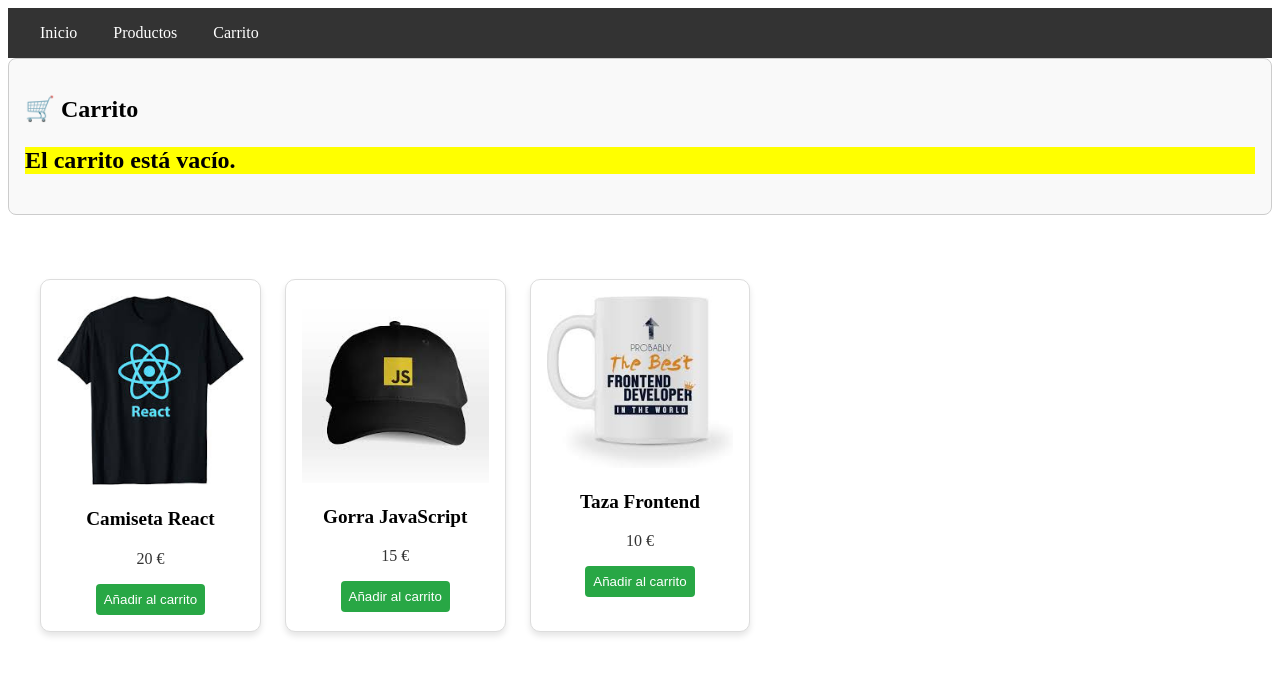
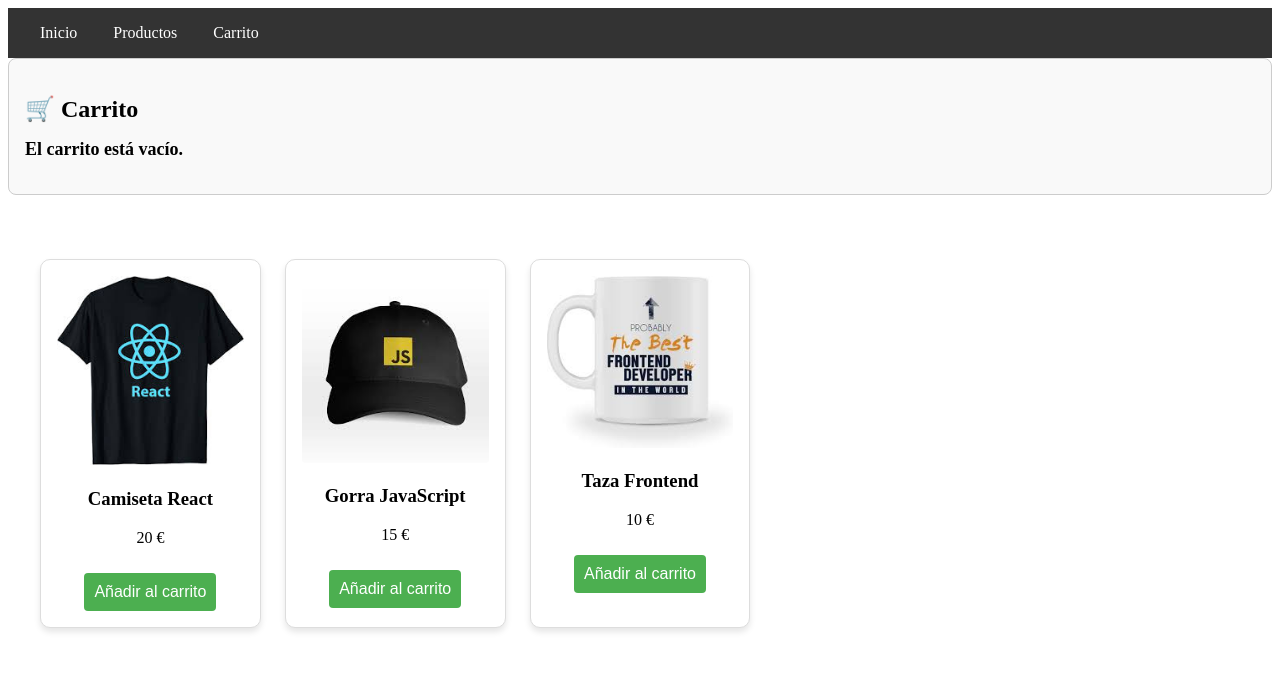
Before and after one commit to cobomaster/ECommerce, a React (Vite) app: page /productos in a window 1280 px wide. Shown: the top 674 px of the page. Built offline with nearby package versions, Linux system fonts and the light colour scheme.

Commit message:
Historia 9: Gestionar la cantidad de productos en el carrito

```diff
--- a/package.json
+++ b/package.json
@@ -5,6 +5,7 @@
   "type": "module",
   "scripts": {
     "dev": "vite",
+    "start": "vite",
     "build": "vite build",
     "lint": "eslint .",
     "preview": "vite preview"
--- a/src/components/Cart.css
+++ b/src/components/Cart.css
@@ -4,7 +4,6 @@
   margin-bottom: 2rem;
   background-color: #f9f9f9;
   border-radius: 8px;
-  min-height: 100px; /* Asegura que el carrito tenga un tamaño visible */
 }
 
 .cart h2 {
@@ -21,8 +20,7 @@
 }
 
 .cart p {
+  font-size: 18px;
   font-weight: bold;
-  font-size: 24px;
-  background-color: yellow;
-  color: black;
+  margin-top: 1rem;
 }
--- a/src/components/Cart.jsx
+++ b/src/components/Cart.jsx
@@ -1,10 +1,34 @@
 import "./Cart.css";
 
-function Cart({ carrito }) {
-  console.log("Renderizando carrito:", carrito);
+function Cart({ carrito, setCarrito }) {
+  const total = carrito.reduce(
+    (sum, item) => sum + Number(item.price) * Number(item.cantidad || 1),
+    0
+  );
 
-  // Calcular el total del carrito
-  const total = carrito.reduce((sum, item) => sum + item.price * item.cantidad, 0);
+  const handleIncrement = (id) => {
+    setCarrito((prevCarrito) =>
+      prevCarrito.map((item) =>
+        item.id === id
+          ? { ...item, cantidad: Number(item.cantidad || 1) + 1 }
+          : item
+      )
+    );
+  };
+
+  const handleDecrement = (id) => {
+    setCarrito((prevCarrito) =>
+      prevCarrito.map((item) =>
+        item.id === id && Number(item.cantidad || 1) > 1
+          ? { ...item, cantidad: Number(item.cantidad || 1) - 1 }
+          : item
+      )
+    );
+  };
+
+  const handleRemove = (id) => {
+    setCarrito((prevCarrito) => prevCarrito.filter((item) => item.id !== id));
+  };
 
   return (
     <div className="cart">
@@ -16,7 +40,15 @@ function Cart({ carrito }) {
           <ul>
             {carrito.map((producto) => (
               <li key={producto.id}>
-                {producto.title} - Cantidad: {producto.cantidad} - {producto.price} € cada uno
+                {producto.title} - Cantidad: {producto.cantidad || 1} - {producto.price} € cada uno
+                <button onClick={() => handleIncrement(producto.id)}>+</button>
+                <button
+                  onClick={() => handleDecrement(producto.id)}
+                  disabled={Number(producto.cantidad || 1) <= 1}
+                >
+                  -
+                </button>
+                <button onClick={() => handleRemove(producto.id)}>Eliminar</button>
               </li>
             ))}
           </ul>
--- a/src/pages/Productos.css
+++ b/src/pages/Productos.css
@@ -1,42 +1,35 @@
-/* Estilo para la vista de productos en grid */
 .productos-grid {
   display: grid;
-  grid-template-columns: repeat(3, 1fr); /* 3 columnas */
-  gap: 1rem;
-  padding: 1rem;
+  grid-template-columns: repeat(auto-fill, minmax(250px, 1fr));
+  gap: 20px;
+  padding: 20px;
 }
 
 .product-card {
+  background-color: #fff;
   border: 1px solid #ccc;
   border-radius: 8px;
-  padding: 1rem;
+  padding: 10px;
   text-align: center;
-  background-color: #f9f9f9;
 }
 
 .product-card img {
   width: 100%;
   height: auto;
-  max-width: 200px;
-}
-
-.product-card h3 {
-  font-size: 1.2rem;
-}
-
-.product-card p {
-  color: #333;
+  border-radius: 4px;
 }
 
 .product-card button {
-  padding: 0.5rem;
-  background-color: #28a745;
+  background-color: #4CAF50;
   color: white;
   border: none;
+  padding: 10px;
   border-radius: 4px;
   cursor: pointer;
+  font-size: 16px;
+  margin-top: 10px;
 }
 
 .product-card button:hover {
-  background-color: #218838;
+  background-color: #45a049;
 }
--- a/src/pages/Productos.jsx
+++ b/src/pages/Productos.jsx
@@ -1,7 +1,7 @@
 import { useState } from "react";
 import ProductCard from "../components/ProductCard";
 import Cart from "../components/Cart";
-import "./Productos.css";  // Importando los estilos
+import "./Productos.css";
 
 const productos = [
   { id: 1, title: "Camiseta React", price: 20, image: "Fotos/camiseta.jpeg" },
@@ -16,10 +16,14 @@ function Productos() {
     setCarrito((prevCarrito) => {
       const productoEnCarrito = prevCarrito.find((item) => item.id === producto.id);
       if (productoEnCarrito) {
+        // Suma 1 a la cantidad existente
         return prevCarrito.map((item) =>
-          item.id === producto.id ? { ...item, cantidad: item.cantidad + 1 } : item
+          item.id === producto.id
+            ? { ...item, cantidad: Number(item.cantidad || 1) + 1 }
+            : item
         );
       } else {
+        // Añade el producto con cantidad: 1
         return [...prevCarrito, { ...producto, cantidad: 1 }];
       }
     });
@@ -27,7 +31,7 @@ function Productos() {
 
   return (
     <div>
-      <Cart carrito={carrito} />
+      <Cart carrito={carrito} setCarrito={setCarrito} />
       <div className="productos-grid">
         {productos.map((producto) => (
           <ProductCard
```
Also changed, not shown: src/components/ProductCard.jsx (line endings or trailing spaces), 1 other file (tests, documents, lock files or other folders).
